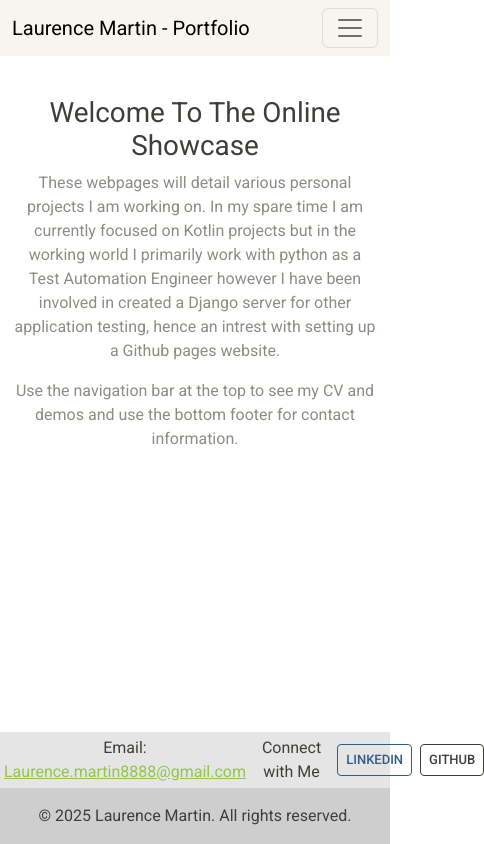
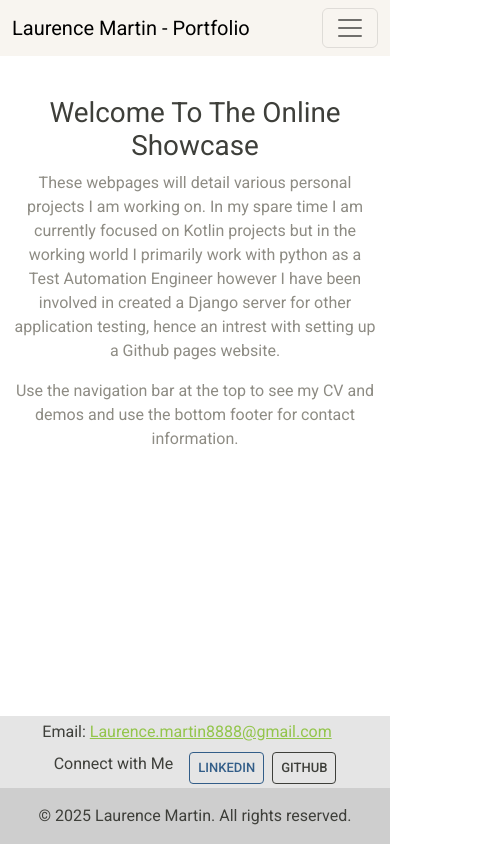
Before and after one commit to Prysmc/Prysmc.github.io, a plain HTML site: page docs/index.html in a window 390 px wide. Shown: the whole page, 484 px wide, since content can reach past the window. Drawn offline with nearby package versions, Linux system fonts and the light colour scheme.

Commit message:
Fix footer

```diff
--- a/docs/templates/footer.html
+++ b/docs/templates/footer.html
@@ -1,14 +1,14 @@
 <!-- Footer -->
 <footer class="text-center text-lg-start mt-5 w-100" style="background-color: rgba(0, 0, 0, 0.1);">
     <div class="container p-1">
-        <div class="d-flex justify-content-between align-items-center">
+        <div class="row align-items-center">
             <!-- Contact Info -->
-            <div class="d-flex align-items-center">
+            <div class="col-12 col-md-6 mb-2 mb-md-0 d-flex justify-content-center justify-content-md-start">
                 <p class="mb-0 me-3">Email: <a href="mailto:Laurence.martin8888@gmail.com">Laurence.martin8888@gmail.com</a></p>
             </div>
 
             <!-- Social Links -->
-            <div class="d-flex align-items-center">
+            <div class="col-12 col-md-6 d-flex justify-content-center justify-content-md-end">
                 <p class="mb-0 me-3">Connect with Me</p>
                 <a href="https://www.linkedin.com/in/laurence-martin-265785171/" target="_blank" class="btn btn-outline-primary btn-sm me-2">LinkedIn</a>
                 <a href="https://github.com/Prysmc" target="_blank" class="btn btn-outline-dark btn-sm">GitHub</a>
```
